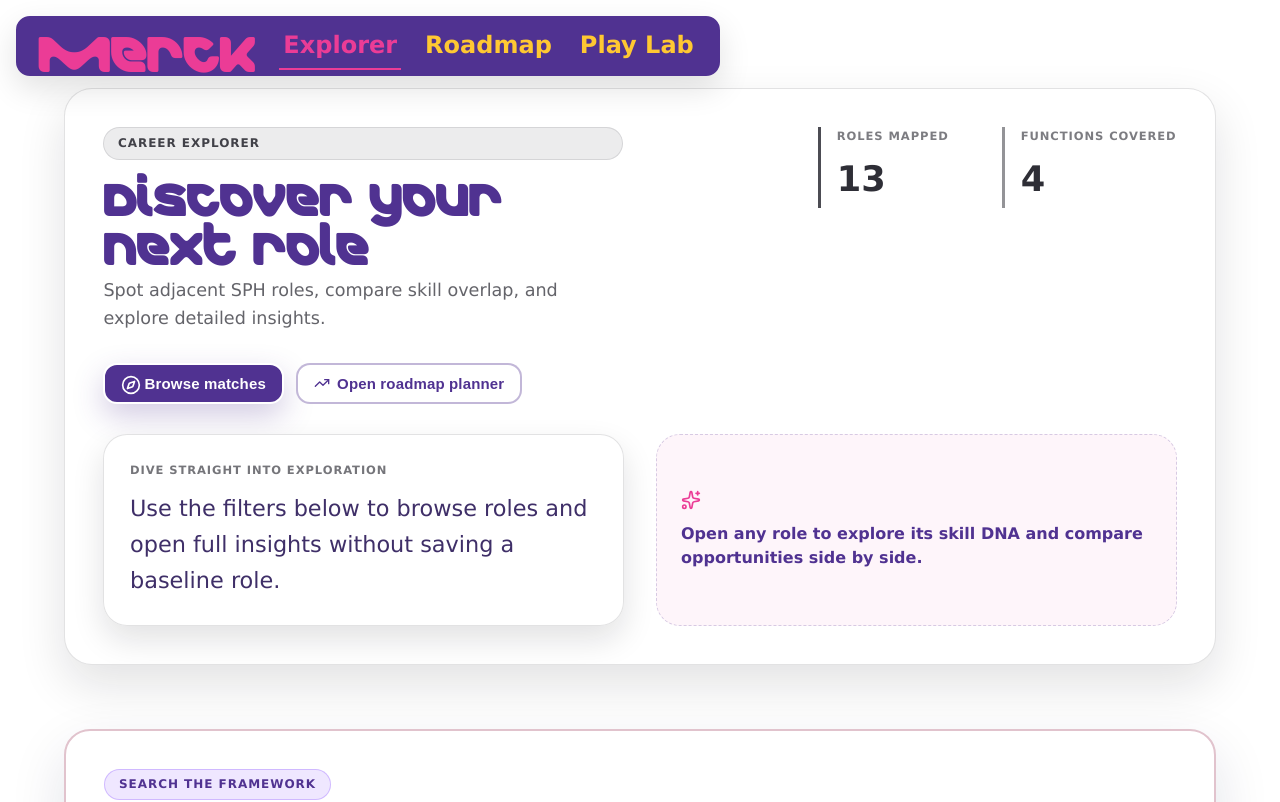
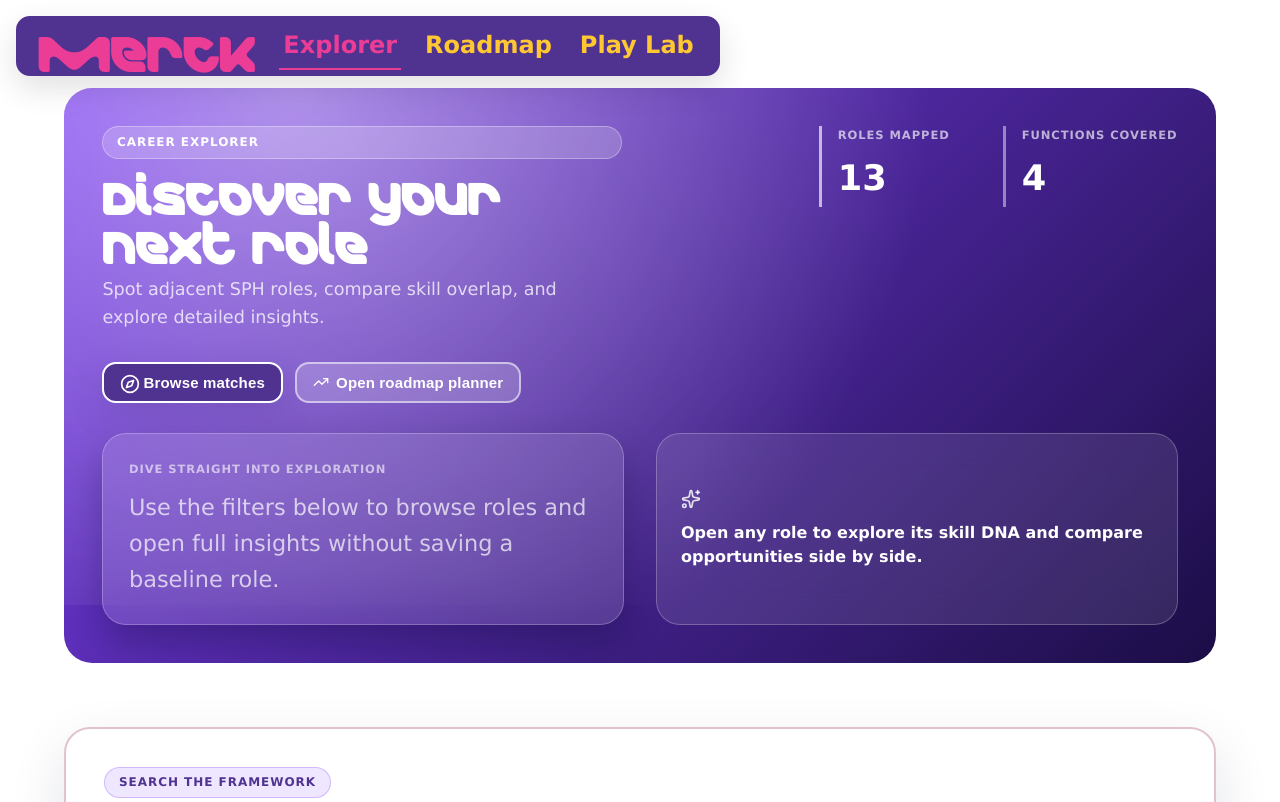
Before and after one commit to aryanshradhay/SPH-CFW, a React (Create React App) app: page /career-explorer in a window 1280 px wide. Shown: the top 802 px of the page. Built offline with nearby package versions, Linux system fonts and the light colour scheme.

Commit message:
Restyle feature panel for dark gradient

```diff
--- a/src/styles/components/buttons.css
+++ b/src/styles/components/buttons.css
@@ -96,6 +96,36 @@
   outline-color: var(--color-rich-purple);
 }
 
+.feature-panel .button--ghost {
+  color: var(--color-neutral-white);
+  border-color: rgba(255, 255, 255, 0.5);
+  background: rgba(255, 255, 255, 0.12);
+}
+
+.feature-panel .button--ghost:hover {
+  background: rgba(255, 255, 255, 0.22);
+  border-color: rgba(255, 255, 255, 0.75);
+}
+
+.feature-panel .button--ghost:focus-visible {
+  outline-color: rgba(255, 255, 255, 0.6);
+}
+
+.feature-panel .button--secondary {
+  background: rgba(255, 255, 255, 0.18);
+  color: var(--color-neutral-white);
+  border-color: rgba(255, 255, 255, 0.55);
+  box-shadow: none;
+}
+
+.feature-panel .button--secondary:hover {
+  border-color: rgba(255, 255, 255, 0.85);
+}
+
+.feature-panel .button--secondary:focus-visible {
+  outline-color: rgba(255, 255, 255, 0.6);
+}
+
 .button svg,
 .btn svg {
   flex-shrink: 0;
--- a/src/styles/components/feature-panel.css
+++ b/src/styles/components/feature-panel.css
@@ -1,13 +1,32 @@
 .feature-panel {
-  background: var(--color-neutral-white);
+  background: linear-gradient(135deg, #7d3ff2 0%, #1b0d46 100%);
   border-radius: 28px;
-  border: 1px solid rgba(17, 17, 26, 0.12);
-  box-shadow: 0 20px 48px rgba(17, 17, 26, 0.12);
   padding: clamp(1.75rem, 3vw, 2.5rem);
   display: grid;
   gap: clamp(1.5rem, 2.4vw, 2.25rem);
   position: relative;
   overflow: hidden;
+  color: rgba(255, 255, 255, 0.86);
+}
+
+.feature-panel::before {
+  content: "";
+  position: absolute;
+  inset: -30% -10% auto -10%;
+  height: 120%;
+  background: radial-gradient(
+    circle at 25% 25%,
+    rgba(255, 255, 255, 0.45),
+    rgba(255, 255, 255, 0) 55%
+  );
+  z-index: 0;
+  mix-blend-mode: screen;
+  pointer-events: none;
+}
+
+.feature-panel > * {
+  position: relative;
+  z-index: 1;
 }
 
 .feature-panel__header {
@@ -32,9 +51,9 @@
   gap: 0.4rem;
   padding: 0.35rem 0.85rem;
   border-radius: 999px;
-  background: rgba(17, 17, 26, 0.08);
-  color: rgba(17, 17, 26, 0.78);
-  border: 1px solid rgba(17, 17, 26, 0.1);
+  background: rgba(255, 255, 255, 0.18);
+  color: var(--color-neutral-white);
+  border: 1px solid rgba(255, 255, 255, 0.32);
   font-size: 0.75rem;
   font-weight: 700;
   letter-spacing: 0.08em;
@@ -44,11 +63,12 @@
 .feature-panel__title {
   font-size: clamp(2rem, 4vw, 2.75rem);
   line-height: 1.1;
+  color: var(--color-neutral-white);
 }
 
 .feature-panel__subtitle {
   margin: 0;
-  color: rgba(17, 17, 26, 0.65);
+  color: rgba(255, 255, 255, 0.76);
   font-size: clamp(1rem, 2.4vw, 1.1rem);
   line-height: 1.6;
 }
@@ -65,7 +85,7 @@
   min-width: 160px;
   gap: 0.35rem;
   padding-left: 1rem;
-  border-left: 3px solid rgba(17, 17, 26, 0.2);
+  border-left: 3px solid rgba(255, 255, 255, 0.32);
 }
 
 .feature-panel__metric-label {
@@ -73,29 +93,29 @@
   font-size: 0.72rem;
   letter-spacing: 0.08em;
   font-weight: 700;
-  color: rgba(17, 17, 26, 0.55);
+  color: rgba(255, 255, 255, 0.65);
 }
 
 .feature-panel__metric-value {
   font-size: clamp(1.6rem, 3.2vw, 2.2rem);
   font-weight: 700;
-  color: rgba(17, 17, 26, 0.88);
+  color: var(--color-neutral-white);
 }
 
 .feature-panel__metric--ink {
-  border-color: rgba(17, 17, 26, 0.75);
+  border-color: rgba(255, 255, 255, 0.65);
 }
 
 .feature-panel__metric--accent {
-  border-color: rgba(17, 17, 26, 0.45);
+  border-color: rgba(255, 255, 255, 0.45);
 }
 
 .feature-panel__metric--positive {
-  border-color: rgba(22, 163, 74, 0.65);
+  border-color: rgba(56, 189, 248, 0.85);
 }
 
 .feature-panel__metric--positive .feature-panel__metric-value {
-  color: rgba(22, 163, 74, 0.85);
+  color: rgba(110, 231, 183, 0.95);
 }
 
 .feature-panel__grid {
@@ -108,12 +128,13 @@
 
 .feature-panel__card {
   border-radius: 24px;
-  border: 1px solid rgba(17, 17, 26, 0.12);
-  background: rgba(255, 255, 255, 0.94);
+  border: 1px solid rgba(255, 255, 255, 0.24);
+  background: rgba(255, 255, 255, 0.12);
   padding: clamp(1.25rem, 2vw, 1.75rem);
   display: grid;
   gap: 1.25rem;
-  box-shadow: 0 14px 32px rgba(17, 17, 26, 0.12);
+  box-shadow: 0 18px 36px rgba(6, 6, 38, 0.28);
+  backdrop-filter: blur(18px);
 }
 
 .feature-panel__card--message {
@@ -140,18 +161,18 @@
   letter-spacing: 0.08em;
   font-size: 0.72rem;
   font-weight: 700;
-  color: rgba(17, 17, 26, 0.58);
+  color: rgba(255, 255, 255, 0.6);
 }
 
 .feature-panel__status-value {
   font-size: clamp(1.1rem, 2.6vw, 1.4rem);
   font-weight: 700;
-  color: rgba(17, 17, 26, 0.88);
+  color: var(--color-neutral-white);
   margin: 0;
 }
 
 .feature-panel__status-value--muted {
-  color: var(--color-muted);
+  color: rgba(255, 255, 255, 0.7);
   font-weight: 500;
   line-height: 1.5;
 }
@@ -161,7 +182,7 @@
   align-items: center;
   gap: 0.35rem;
   font-size: 0.85rem;
-  color: var(--color-muted);
+  color: rgba(255, 255, 255, 0.65);
 }
 
 .feature-panel__form {
@@ -179,7 +200,7 @@
   font-weight: 700;
   letter-spacing: 0.05em;
   text-transform: uppercase;
-  color: rgba(17, 17, 26, 0.65);
+  color: rgba(255, 255, 255, 0.72);
 }
 
 .feature-panel__select-wrapper {
@@ -208,7 +229,7 @@
 .feature-panel__helper {
   margin: 0;
   font-size: 0.85rem;
-  color: var(--color-muted);
+  color: rgba(255, 255, 255, 0.75);
   line-height: 1.5;
 }
 
@@ -219,16 +240,17 @@
 
 .feature-panel__aside {
   border-radius: 24px;
-  border: 1px dashed rgba(80, 50, 145, 0.22);
-  background: rgba(235, 60, 150, 0.05);
+  border: 1px solid rgba(255, 255, 255, 0.24);
+  background: rgba(255, 255, 255, 0.1);
   padding: clamp(1.1rem, 2vw, 1.5rem);
   display: grid;
   align-content: center;
+  backdrop-filter: blur(18px);
 }
 
 .feature-panel--plan .feature-panel__aside {
-  background: rgba(45, 190, 205, 0.08);
-  border-color: rgba(45, 190, 205, 0.22);
+  background: rgba(255, 255, 255, 0.12);
+  border-color: rgba(186, 230, 253, 0.45);
 }
 
 .feature-panel__aside-content {
@@ -239,12 +261,12 @@
 }
 
 .feature-panel__aside-icon {
-  color: var(--color-vibrant-magenta);
+  color: rgba(255, 255, 255, 0.85);
 }
 
 .feature-panel__aside-text {
   margin: 0;
-  color: var(--color-rich-purple);
+  color: var(--color-neutral-white);
   font-weight: 600;
   line-height: 1.5;
 }
@@ -256,10 +278,10 @@
 
 .feature-panel__loading-hint {
   font-size: 0.85rem;
-  color: var(--color-muted);
+  color: rgba(255, 255, 255, 0.75);
   padding: 0.65rem 0.85rem;
   border-radius: 12px;
-  background: rgba(80, 50, 145, 0.08);
+  background: rgba(255, 255, 255, 0.12);
   width: fit-content;
 }
 
```
